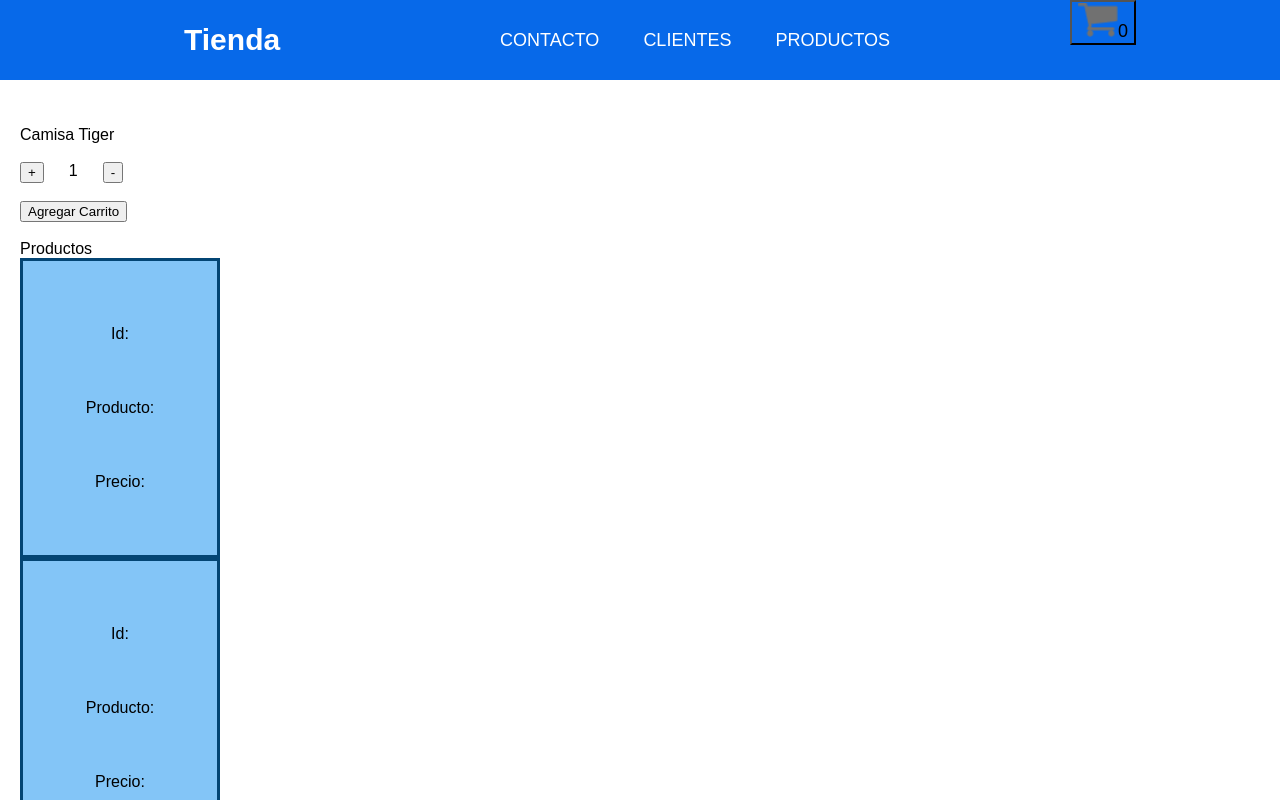
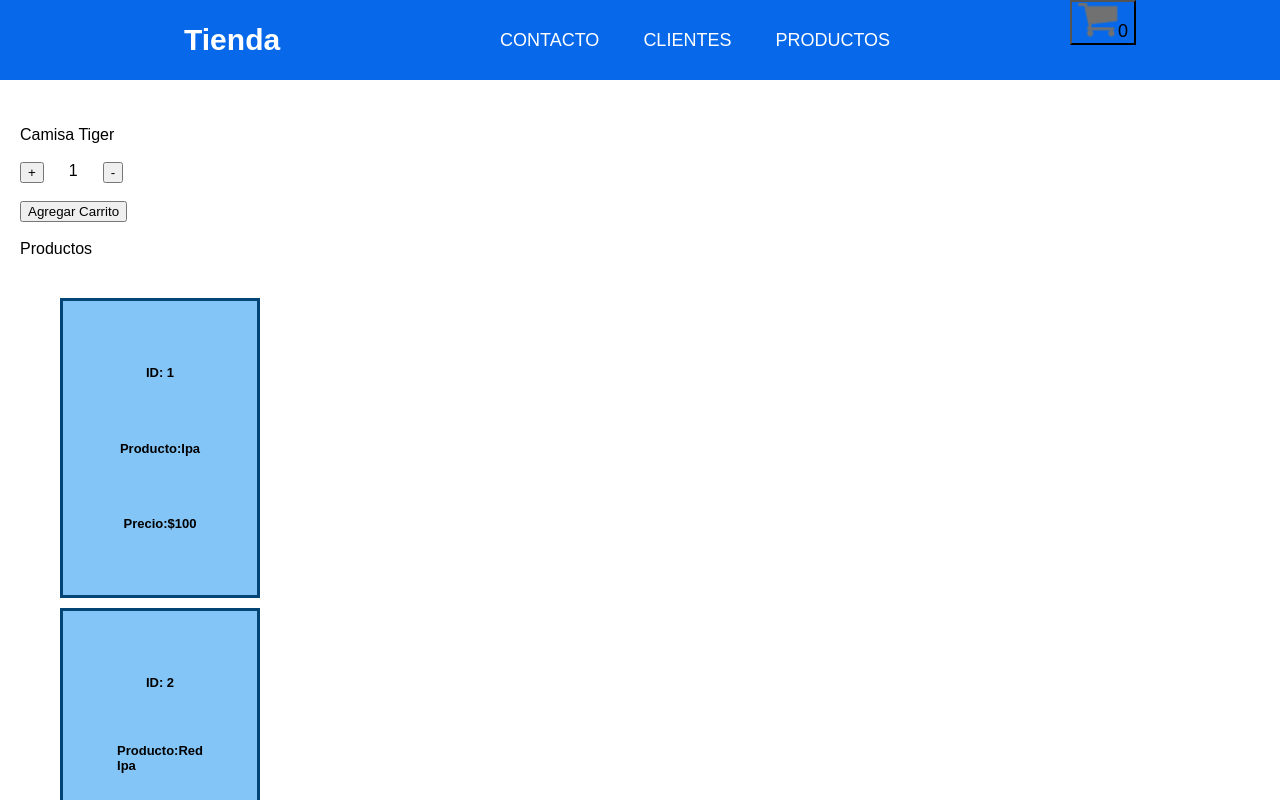
Before and after one commit to ecgalera/CarritoEduardoGalera, a React (Create React App) app in the folder ch-carrito-react/: page / in a window 1280 px wide. Shown: the top 800 px of the page. Built offline with nearby package versions, Linux system fonts and the light colour scheme.

Commit message:
Commit Promise Asincronia y Map

```diff
--- a/ch-carrito-react/src/App.css
+++ b/ch-carrito-react/src/App.css
@@ -187,7 +187,7 @@ span{
   display: flex;
   justify-content: space-between;
   align-items: center;
-  flex-direction: column;
+  flex-direction: row;
   padding: 4rem;
   border: #034574 solid 3px;
   width: 200px;
@@ -205,3 +205,21 @@ span{
 
 
 }
+
+.items-div{
+  display: flex;
+  flex-direction: column;
+  font-size: small;
+  font-weight: bold;
+
+}
+
+.row{
+  margin: 15px;
+  padding: 15px;
+}
+
+.items-div{
+  margin: 10px;
+
+}
--- a/ch-carrito-react/src/components/Items.js
+++ b/ch-carrito-react/src/components/Items.js
@@ -1,15 +1,22 @@
 import React from 'react'
 
 
-const Items = ({id, producto, precio}) => {
+
+const Items = ({productos}) => {
 
   return (
+    <>
+    {
 
+    productos.map(productos =>
     <div className='items-div'>
-        <p className='items-id'>Id: {id}</p>
-        <p className='items-producto'>Producto:{producto}</p>
-        <p className='items-precio'>Precio:{precio}</p>
+        <p className='items-id'>ID: {productos.id}</p>
+        <p className='items-producto'>Producto:{productos.producto}</p>
+        <p className='items-precio'>Precio:${productos.precio}</p>
     </div>
+    )
+    }
+    </>
   )
 
 }
--- a/ch-carrito-react/src/components/ItemsList.js
+++ b/ch-carrito-react/src/components/ItemsList.js
@@ -11,8 +11,8 @@ useEffect(() => {
     const promesa = new Promise ((resolve, reject)=>{
 
         setTimeout(() => {
-            if(productos.length>0){
-                resolve(productos)
+            if(cerveza.length>0){
+                resolve(cerveza)
             }else{
                 reject("Sin datos del producto")
             }
@@ -23,24 +23,32 @@ useEffect(() => {
         .then(res => {setCerveza(res)})
         .catch(err => {console.log(err)})
 
-}, [productos])
+}, [cerveza])
 
     return(
-        <>
+
+    <>
+
+
         <div>
             Productos
         </div>
+
         <div className="row">
 
             {
-           cerveza.map(item => (
-            <Items key={item.id} props = {item}/>
-            ))
+
+            <Items productos = {productos}/>
+
+
             }
 
         </div>
 
-        </>
+
+
+    </>
+
 
     )
 
```
